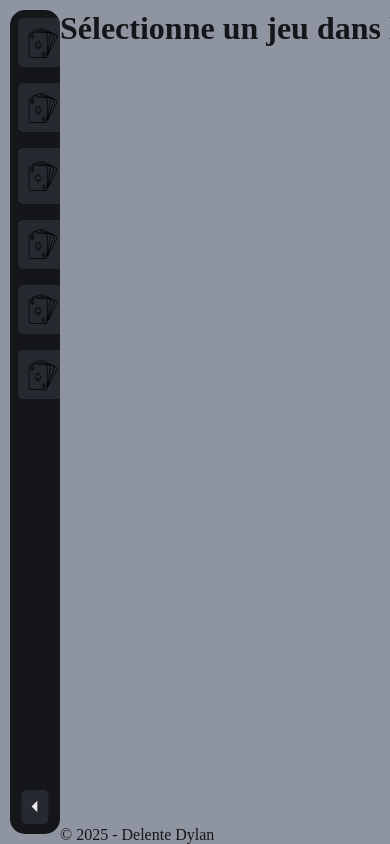
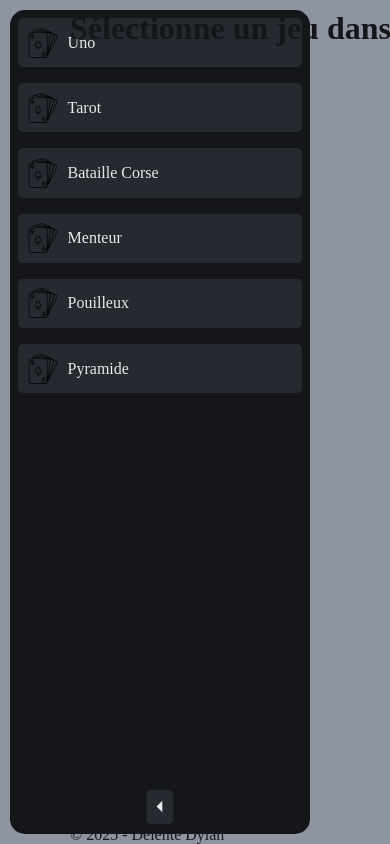
Before and after one commit to Heykiera/cards-games, a React (Create React App) app: page / in a window 390 px wide. Shown: the top 844 px of the page. Built offline with nearby package versions, Linux system fonts and the light colour scheme.

Commit message:
add mobile / tablette model

```diff
--- a/src/styles/App.css
+++ b/src/styles/App.css
@@ -90,21 +90,24 @@
 
 /* smartphones */
 @media (max-width: 480px) {
-    .App{
-        grid-template-columns: 60px 1fr;
+    Aside {
+        position: absolute;
+        width: 300px;
     }
-    Aside {
-        width:  50px;
+    .App.App.sidebar-open {
+        grid-template-columns: 70px 1fr;
     }
 }
  /* tablettes */
 @media (min-width: 481px) and (max-width: 768px) {
-    .App{
-        grid-template-columns: 60px 1fr;
+    Aside {
+        position: absolute;
+        width: 300px;
     }
-    Aside {
-        width:  50px;
+    .App.App.sidebar-open {
+        grid-template-columns: 70px 1fr;
     }
+
 }
 /* laptops / écrans larges / TV */
 @media (min-width: 769px) {
--- a/src/styles/Aside.css
+++ b/src/styles/Aside.css
@@ -15,7 +15,7 @@
     width: calc(100% - 1.2rem);
 }
 .Aside-game button:hover, .Aside-game button:focus {
-    background-color: #55fabc;
+    background-color: #dc143c;
 }
 
 .App.sidebar-closed .Aside-game button {
```
